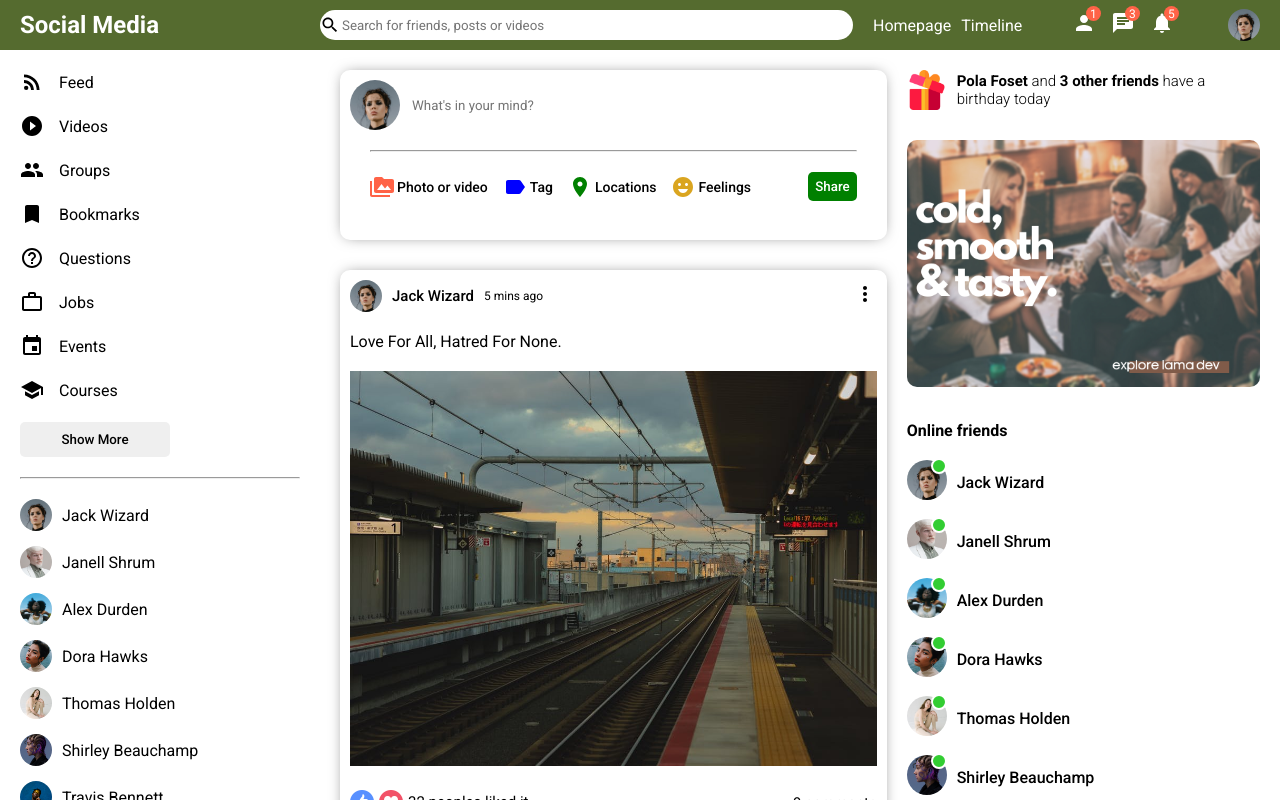
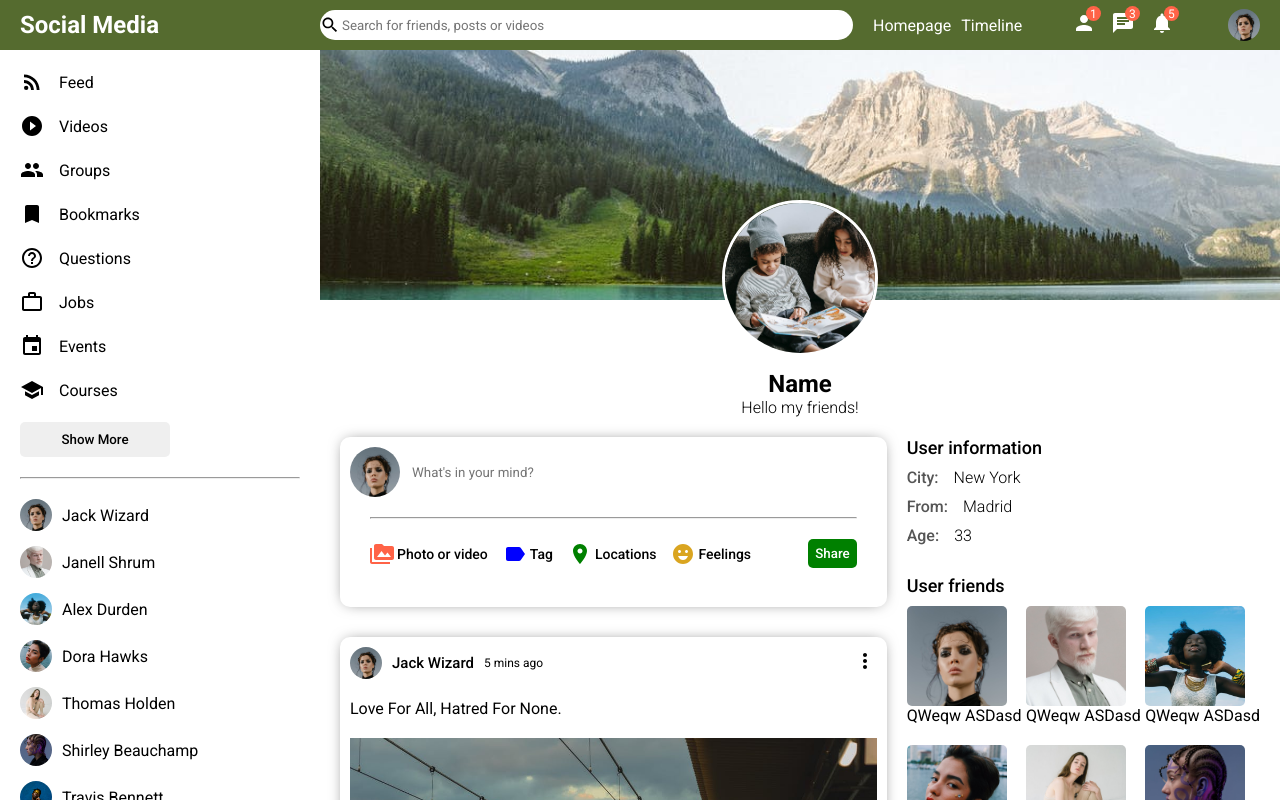
Before and after one commit to Charizard17/react_social_media, a React (Create React App) app: page / in a window 1280 px wide. Shown: the top 800 px of the page. Built offline with nearby package versions, Linux system fonts and the light colour scheme.

Commit message:
profile page and rightbar component created

```diff
--- a/src/App.js
+++ b/src/App.js
@@ -1,7 +1,8 @@
-import Home from "./pages/Home";
+import Home from "./pages/home/Home";
+import Profile from "./pages/profile/Profile";
 
 function App() {
-  return <Home />;
+  return <Profile />;
 }
 
 export default App;
--- a/src/components/rightbar/Rightbar.jsx
+++ b/src/components/rightbar/Rightbar.jsx
@@ -3,10 +3,11 @@ import "./rightbar.css"
 import { Users } from "../../dummyData";
 import Online from "../online/Online.jsx";
 
-export default function Rightbar() {
+export default function Rightbar({profile}) {
+
+  const HomeRightbar = () => {
     return (
-    <div className='rightbar'>
-      <div className="rightbarWrapper">
+      <>
       <div className="birthdayContainer">
         <img src="/assets/gift.png" alt="" className='birthdayImg' />
         <span className="birthdayText">
@@ -20,6 +21,62 @@ export default function Rightbar() {
           <Online key={u.id} user={u} />
         ))}
       </ul>
+      </>
+    );
+  }
+
+  const ProfileRightbar = () => {
+    return (
+      <>
+      <h4 className='rightbarTitle'>User information</h4>
+      <div className="rightbarInfo">
+        <div className="rightbarInfoItem">
+          <span className="rightbarInfoKey">City:</span>
+          <span className="rightbarInfoValue">New York</span>
+        </div>
+        <div className="rightbarInfoItem">
+          <span className="rightbarInfoKey">From:</span>
+          <span className="rightbarInfoValue">Madrid</span>
+        </div>
+        <div className="rightbarInfoItem">
+          <span className="rightbarInfoKey">Age:</span>
+          <span className="rightbarInfoValue">33</span>
+        </div>
+      </div>
+      <h4 className="rightbarTitle">User friends</h4>
+      <div className="rightbarFollowings">
+        <div className="rightbarFollowing">
+          <img src="/assets/person/1.jpeg" alt="" className="rightbarFollowingImg" />
+          <span className="rightbarFollowingName">QWeqw ASDasd</span>
+        </div>
+        <div className="rightbarFollowing">
+          <img src="/assets/person/2.jpeg" alt="" className="rightbarFollowingImg" />
+          <span className="rightbarFollowingName">QWeqw ASDasd</span>
+        </div>
+        <div className="rightbarFollowing">
+          <img src="/assets/person/3.jpeg" alt="" className="rightbarFollowingImg" />
+          <span className="rightbarFollowingName">QWeqw ASDasd</span>
+        </div>
+        <div className="rightbarFollowing">
+          <img src="/assets/person/4.jpeg" alt="" className="rightbarFollowingImg" />
+          <span className="rightbarFollowingName">QWeqw ASDasd</span>
+        </div>
+        <div className="rightbarFollowing">
+          <img src="/assets/person/5.jpeg" alt="" className="rightbarFollowingImg" />
+          <span className="rightbarFollowingName">QWeqw ASDasd</span>
+        </div>
+        <div className="rightbarFollowing">
+          <img src="/assets/person/6.jpeg" alt="" className="rightbarFollowingImg" />
+          <span className="rightbarFollowingName">QWeqw ASDasd</span>
+        </div>
+      </div>
+      </>
+    );
+  }
+  return (
+    <div className='rightbar'>
+      <div className="rightbarWrapper">
+        <ProfileRightbar />
       </div>
     </div>
   )
--- a/src/components/rightbar/rightbar.css
+++ b/src/components/rightbar/rightbar.css
@@ -37,3 +37,47 @@
     margin: 0;
     list-style: none;
 }
+
+.rightbarTitle {
+    font-size: 18px;
+    font-weight: 500;
+    margin-bottom: 10px;
+}
+
+.rightbarInfo {
+    margin-bottom: 30px;
+}
+
+.rightbarInfoItem {
+    margin-bottom: 10px;
+}
+
+.rightbarInfoKey {
+    font-weight: 500;
+    margin-right: 15px;
+    color: #555;
+}
+
+.rightbarInfoValue {
+    font-weight: 300;
+}
+
+.rightbarFollowings {
+    display: flex;
+    flex-wrap: wrap;
+    justify-content: space-between;
+}
+
+.rightbarFollowing {
+    display: flex;
+    flex-direction: column;
+    margin-bottom: 20px;
+    cursor: pointer;
+}
+
+.rightbarFollowingImg {
+    width: 100px;
+    height: 100px;
+    object-fit: cover;
+    border-radius: 5px;
+}
--- /dev/null
+++ b/src/pages/profile/Profile.jsx
@@ -0,0 +1,33 @@
+import React from 'react'
+import './profile.css';
+import Topbar from "../../components/topbar/Topbar";
+import Sidebar from "../../components/sidebar/Sidebar";
+import Feed from "../../components/feed/Feed";
+import Rightbar from "../../components/rightbar/Rightbar";
+
+export default function Profile() {
+  return (
+    <>
+      <Topbar />
+      <div className="profile">
+        <Sidebar />
+        <div className="profileRight">
+            <div className="profileRightTop">
+                <div className="profileCover">
+                    <img src="/assets/post/3.jpeg" alt="" className="profileCoverImg" />
+                    <img src="/assets/post/7.jpeg" alt="" className="profileUserImg" />
+                </div>
+                <div className="profileInfo">
+                    <h4 className="profileInfoName">Name</h4>
+                    <span className="profileInfoDesc">Hello my friends!</span>
+                </div>
+            </div>
+            <div className="profileRightBottom">
+                <Feed />
+                <Rightbar profile/>
+            </div>
+        </div>
+      </div>
+    </>
+  )
+}
--- /dev/null
+++ b/src/pages/profile/profile.css
@@ -0,0 +1,50 @@
+.profile {
+    display: flex;
+}
+
+.profileRight {
+    flex: 9;
+}
+
+.profileCover {
+    height: 320px;
+    position: relative;
+}
+
+.profileCoverImg {
+    width: 100%;
+    height: 250px;
+    object-fit: cover;
+}
+
+.profileUserImg {
+    width: 150px;
+    height: 150px;
+    border-radius: 50%;
+    object-fit: cover;
+    position: absolute;
+    top: 150px;
+    left: 0;
+    right: 0;
+    margin: auto;
+    border: 3px solid white;
+}
+
+.profileInfo {
+    display: flex;
+    flex-direction: column;
+    align-items: center;
+    justify-content: center;
+}
+
+.profileInfoName {
+    font-size: 24px;
+}
+
+.profileInfoDesc {
+    font-weight: 300;
+}
+
+.profileRightBottom {
+    display: flex;
+}
```
Also changed, not shown: src/pages/home/Home.jsx (renamed from src/pages/Home.jsx, +4 -4 lines), src/pages/home/home.css (renamed from src/pages/home.css). Lines whose indentation alone changed are shown as unchanged.
